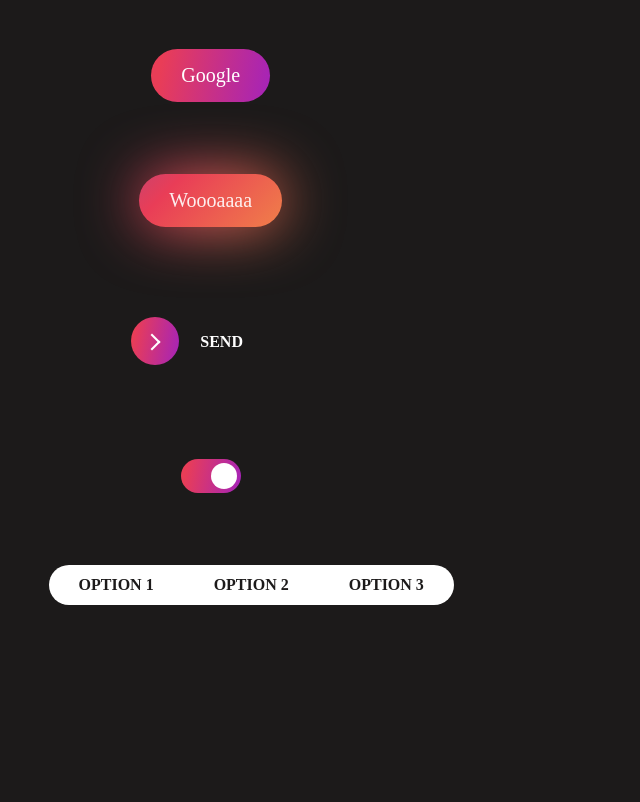
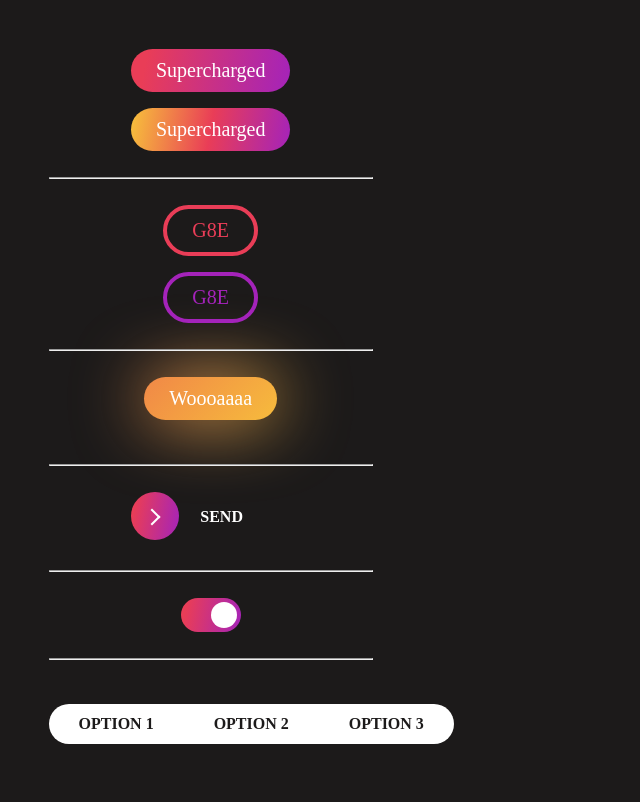
Before and after one commit to HeartBeats-APP/HeartBeats-Website, a PHP site: the page made by css/components/components examples.html in a window 1280 px wide. Shown: the whole page, without its empty margins (0-640 px from the left). Before the commit the page ends 605 px from the top, so only its background shows below. Run offline with PHP 8.4, Linux system fonts and the light colour scheme.

Commit message:
Components update

```diff
--- a/css/Components/components.css
+++ b/css/Components/components.css
@@ -3,6 +3,7 @@
   -moz-box-sizing: border-box;
   box-sizing: border-box;
 }
+
 body {
   background: #1C1A1A;
 }
@@ -10,47 +11,83 @@
 .buttons {
   margin: 10%;
   text-align: center;
+
 }
 
-/* Main Button/ gradient button */
-.main-button {
+/* Buttons set up */
+.main-button, .second-button, .button-animated-gradient, .button-animated-gradient2, input + .slider, button {
+  transition: all 0.5s cubic-bezier(0.075, 0.82, 0.165, 1);
   font-family: "Marianne";
   font-style: normal;
+  font-weight: 450;
   font-size: 1.25em;
-  font-weight: 500;
   text-align: center;
-  background: linear-gradient(100deg, #E93D57 10%, #A423BA 100%);
+  padding: 0.5em 1.25em;
   border-radius: 100px;
-  color: white;
-  padding: 15px 30px;
-  border: none;
-  transition: all 0.4s ease-in-out;
+  color: #ffffff;
 }
 
-/* gradient 1 */
-.main-button.orange-purple-gradient {
+/* Buttons animations on hover */
+.main-button:hover, .second-button:hover, .button-animated-gradient:hover, .button-animated-gradient2:hover  {
+  transition: all 0.5s cubic-bezier(0.075, 0.80, 0.165, 1);
+  transform: scale(1.125);
+  cursor: pointer;
+}
+
+
+/* Main Button ------------------------------------------------------------------------------------------------------------------ */
+.main-button {
+  color: white;
+  border: none;
+}
+
+  /* gradient 1 */
+.main-button.orange-purple{
   background: linear-gradient(100deg, #E93D57 10%, #A423BA 100%);
 }
 
-/* gradient 2 */
-.main-button.yellow-orange-purple-gradient {
+  /* gradient 2 */
+.main-button.yellow-orange-purple{
   background: linear-gradient(100deg, #F7C23B 0%, #E93D57 50%, #A423BA 100%);
 }
 
-.main-button:hover, .button-animated-gradient:hover {
-  transform: scale(1.1);
-  cursor: pointer;
+.main-button.orange-purple:hover{
+  box-shadow: 0 0 40px -5px #E93D57, 0 0 40px -5px #A423BA;
 }
 
-.main-button.orange-purple-gradient:hover {
-  box-shadow: 0 0 40px -10px #E93D57, 0 0 40px -15px #A423BA;
+.main-button.yellow-orange-purple:hover{
+  box-shadow: 0 0 40px -5px #F7C23B, 0 0 40px -5px #E93D57, 0 0 40px -5px #A423BA;
 }
 
-.main-button.yellow-orange-purple-gradient:hover {
-  box-shadow: 0 0 40px -10px #F7C23B, 0 0 40px -15px #E93D57, 0 0 40px -15px #A423BA;
+
+/* Second Button ---------------------------------------------------------------------------------------------------------------- */
+.second-button {
+  border: 0.2em;
+  border-style: solid;
 }
 
-/* Animated gradient button */
+  /* gradient 1 */
+.second-button.orange {
+  border-color: #E93D57;
+  color: #E93D57;
+}
+
+  /* gradient 2 */
+.second-button.purple {
+  border-color: #A423BA;
+  color: #A423BA;
+}
+
+.second-button.orange:hover {
+  box-shadow: 0 0 40px -5px #E93D57;
+}
+
+.second-button.purple:hover {
+  box-shadow: 0 0 40px -5px #A423BA;
+}
+
+
+/* Animated gradient button ----------------------------------------------------------------------------------------------------- */
 .button-animated-gradient-body {
   display: flex;
   justify-content: center;
@@ -58,41 +95,18 @@
 }
 
 .button-animated-gradient, .button-animated-gradient2 {
-  position: relative;
-  font-family: "Marianne";
-  font-style: normal;
-  font-size: 1.25em;
-  font-weight: 500;
-  text-align: center;
-  padding: 15px 30px;
-  color: rgba(255, 255, 255, 0.9);
-  border-radius: 100px;
   background: linear-gradient(-45deg, #F7C23B, #E93D57, #3361DA, #92E9FE);
-  background-size: 600%;
-  -webkit-animation: anime 10s ease-in-out infinite;
-          animation: anime 10s ease-in-out infinite;
+  background-size: 1000%;
+  -webkit-animation: anime 12s ease-in-out infinite;
+          animation: anime 12s ease-in-out infinite;
   border: none;
-  margin: 0;
-  transition: all 0.4s ease-in-out;
 }
 
 .button-animated-gradient2 {
   position: absolute;
   z-index: -1;
-  filter: blur(30px);
+  filter: blur(35px);
   opacity: 1;
-}
-
-@-webkit-keyframes anime {
-  0% {
-    background-position: 0% 50%;
-  }
-  50% {
-    background-position: 100% 50%;
-  }
-  100% {
-    background-position: 0% 50%;
-  }
 }
 
 @keyframes anime {
@@ -107,8 +121,8 @@
   }
 }
 
-/* Sending button */
 
+/* Sending button --------------------------------------------------------------------------------------------------------------- */
 button {
   position: relative;
   display: inline-block;
@@ -122,10 +136,12 @@
   font-size: inherit;
   font-family: Marianne;
 }
+
 button.learn-more {
   width: 10rem;
   height: auto;
 }
+
 button.learn-more .circle {
   transition: all 0.6s cubic-bezier(0.60, 0, 0.080, 1);
   position: relative;
@@ -136,6 +152,7 @@
   background: linear-gradient(100deg, #E93D57 10%, #A423BA 100%);
   border-radius: 1.625rem;
 }
+
 button.learn-more .circle .icon {
   transition: all 0.45s cubic-bezier(0.65, 0, 0.076, 1);
   position: absolute;
@@ -144,6 +161,7 @@
   margin: auto;
   background: #fff;
 }
+
 button.learn-more .circle .icon.arrow {
   transition: all 0.45s cubic-bezier(0.65, 0, 0.076, 1);
   left: 0.625rem;
@@ -151,6 +169,7 @@
   height: 0.125rem;
   background: none;
 }
+
 button.learn-more .circle .icon.arrow::before {
   position: absolute;
   content: '';
@@ -204,7 +223,7 @@
 }
 
 
-/* Switch */
+/* Switch ----------------------------------------------------------------------------------------------------------------------- */
 .switch {
   position: relative;
   display: inline-block;
@@ -267,7 +286,7 @@
 }
 
 
-/* three state toggle switch */
+/* Three state toggle switch ----------------------------------------------------------------------------------------------------*/
 input[type="radio"] {
   display: none;
 }
--- a/css/components/components examples.html
+++ b/css/components/components examples.html
@@ -5,16 +5,33 @@
         <meta name="viewport" content="width=device-width, initial-scale=1.0">
         <title>Sandbox</title>
         <link rel="stylesheet" href="components.css">
-        <script src="components.js"></script>
     </head>
 
     <body>
         <div class="buttons">
-            <!--          Gradient Button          -->
-            <button class="main-button orange-purple-gradient">Google</button>
+            <!--           Main Button             -->
+            <button class="main-button orange-purple">Supercharged</button>
             <!--               End                 -->
 
-            <br><br><br><br><br>
+            <p></p>
+
+            <!--      Main Button (gradient 2)     -->
+            <button class="main-button yellow-orange-purple">Supercharged</button>
+            <!--               End                 -->
+
+            <br><br><hr><br>
+
+            <!--           Second Button           -->
+            <button class="second-button orange">G8E</button>
+            <!--               End                 -->
+
+            <p></p>
+
+            <!--      Second Button (color 2)      -->
+            <button class="second-button purple">G8E</button>
+            <!--               End                 -->
+
+            <br><br><hr><br>
 
             <!--     Animated Gradient Button      -->
             <div class ="button-animated-gradient-body">
@@ -23,7 +40,7 @@
             </div>
             <!--                End                -->
 
-            <br><br><br><br><br>
+            <br><br><hr><br>
 
             <!--            Send button            -->
             <div id="container">
@@ -36,7 +53,7 @@
             </div>
             <!--                End                -->
 
-            <br><br><br><br><br>
+            <br><hr><br>
 
             <!--              Switch               -->
             <label class="switch">
@@ -45,7 +62,7 @@
             </label>
             <!--                End                -->
 
-            <br><br><br><br><br>
+            <br><br><hr><br><br>
 
             <!--         Three state toggle        -->
             <div class="toggle-container">
```
